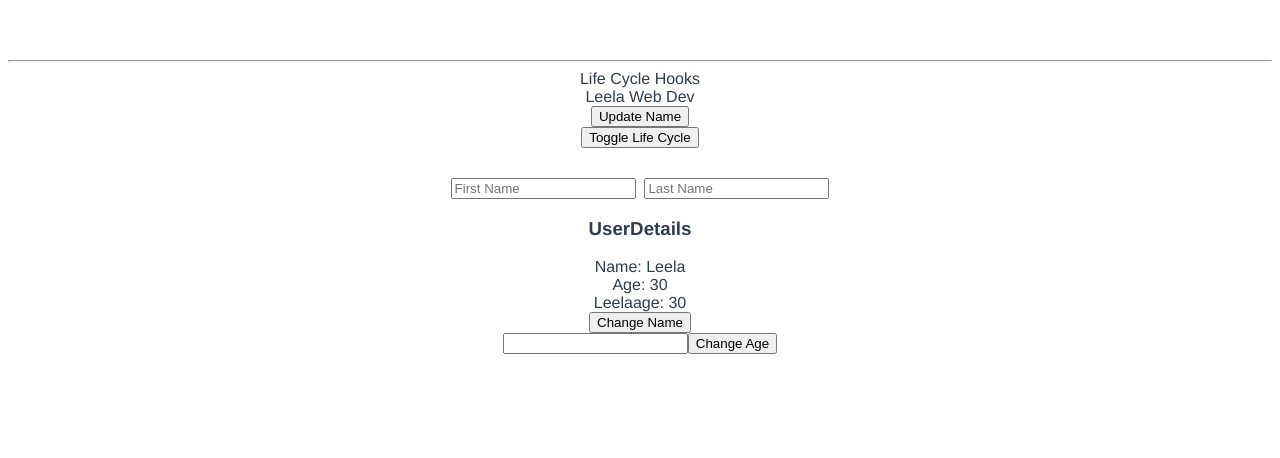
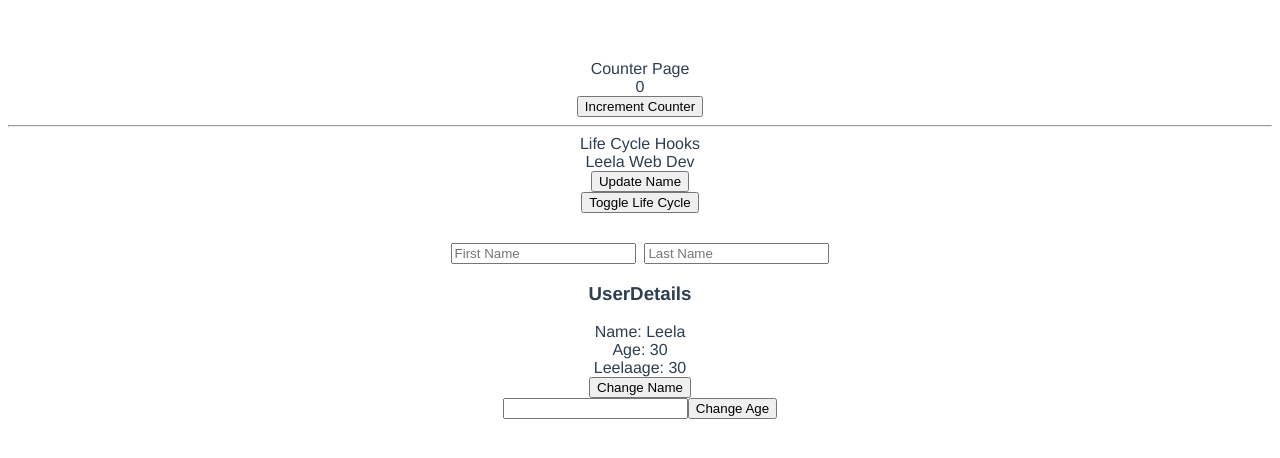
Before and after one commit to leelanarasimha/vue3-course, a Vue app in the folder vue-compositionapi/: page /counter in a window 1280 px wide. Shown: the top 458 px of the page. Built offline with nearby package versions, Linux system fonts and the light colour scheme.

Commit message:
Added vuex in composition api

```diff
--- a/vue-compositionapi/package.json
+++ b/vue-compositionapi/package.json
@@ -10,7 +10,8 @@
   "dependencies": {
     "core-js": "^3.6.5",
     "vue": "^3.0.0",
-    "vue-router": "^4.0.0-rc.6"
+    "vue-router": "^4.0.0-rc.6",
+    "vuex": "^4.0.0-rc.2"
   },
   "devDependencies": {
     "@vue/cli-plugin-babel": "~4.5.0",
--- a/vue-compositionapi/src/main.js
+++ b/vue-compositionapi/src/main.js
@@ -5,6 +5,8 @@ import About from './pages/About.vue';
 import Contact from './pages/Contact.vue';
 import Post from './pages/Post.vue';
 import Article from './pages/Article.vue';
+import Counter from './pages/Counter.vue';
+import { createStore } from 'vuex';
 
 const router = createRouter({
     history: createWebHistory(),
@@ -26,8 +28,37 @@ const router = createRouter({
             component: Article,
             props: true,
         },
+        {
+            path: '/counter',
+            component: Counter,
+        },
     ],
 });
+
+const store = createStore({
+    state() {
+        return {
+            counter: 0,
+        };
+    },
+    getters: {
+        counter(state) {
+            return state.counter;
+        },
+    },
+    mutations: {
+        setCounter(state, data) {
+            state.counter += data;
+        },
+    },
+    actions: {
+        increment(context) {
+            context.commit('setCounter', 1);
+        },
+    },
+});
+
 const app = createApp(App);
 app.use(router);
+app.use(store);
 app.mount('#app');
--- /dev/null
+++ b/vue-compositionapi/src/pages/Counter.vue
@@ -0,0 +1,35 @@
+<template>
+    <div>
+        <div>Counter Page</div>
+        <div>{{ counter }}</div>
+
+        <div>
+            <button @click.prevent="onIncrement()">
+                Increment Counter
+            </button>
+        </div>
+    </div>
+</template>
+
+<script>
+import { computed } from 'vue';
+import { useStore } from 'vuex';
+export default {
+    setup() {
+        const store = useStore();
+
+        const counter = computed(() => {
+            return store.getters.counter;
+        });
+
+        function onIncrement() {
+            store.commit('setCounter', 4);
+        }
+
+        return {
+            counter,
+            onIncrement,
+        };
+    },
+};
+</script>
```
Also changed, not shown: 1 other file (tests, documents, lock files or other folders).
